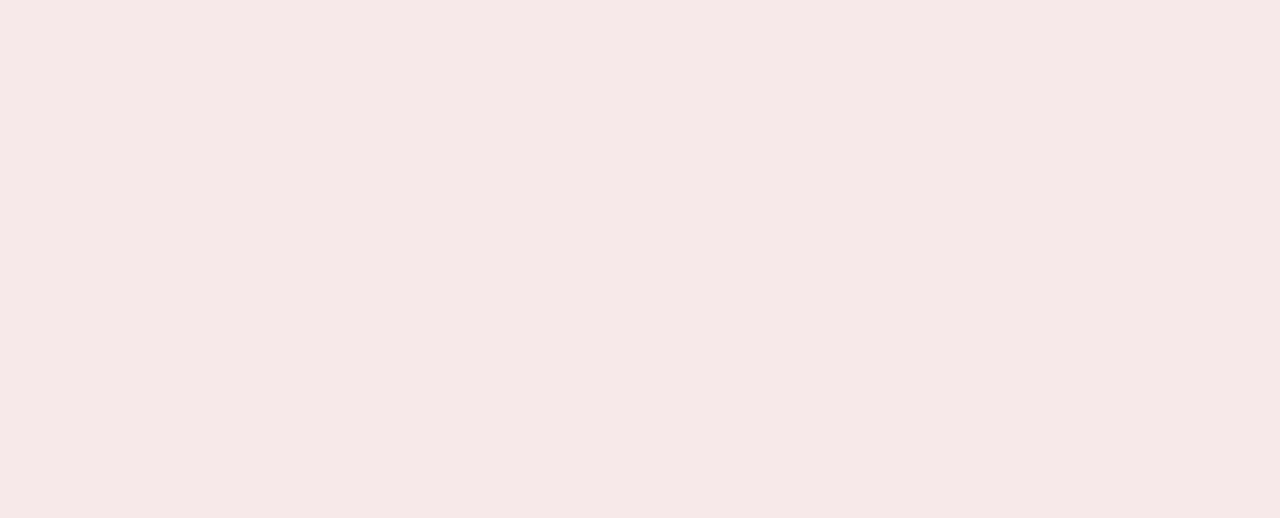
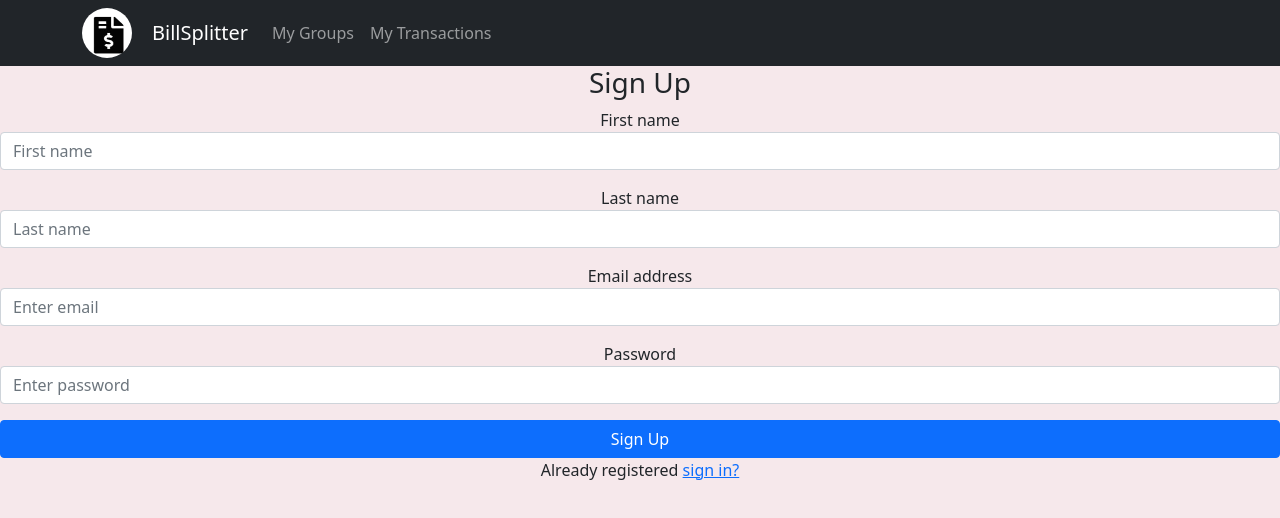
Before and after one commit to shwethaaaaaa/HEAP-billsplitter, a React (Create React App) app: page /UserSignup in a window 1280 px wide. Before the commit this address had no page. Shown: the top 518 px of the page. Built offline with nearby package versions, Linux system fonts and the light colour scheme.

Commit message:
Login stuff

```diff
--- a/src/App.js
+++ b/src/App.js
@@ -9,17 +9,19 @@ import * as React from 'react';
 // import AddTransaction from './components/AddTransaction.js'
 // import TransactionTable from './components/TransactionTable.js';
 // import Navbar from './components/Navbar.js';
-import Layout from "./pages/Layout.js";
+import Layout from "./pages/Layout";
 import CreateGroup from "./pages/CreateGroup";
 import CreateTransaction from "./pages/CreateTransaction";
 import Home from "./pages/Home";
 import Group from "./pages/Group";
 import Profile from "./pages/Profile";
-import MyTransaction from "./pages/MyTransaction.js";
-import GroupFinalTransaction from "./pages/GroupFinalTransaction.js";
+import MyTransaction from "./pages/MyTransaction";
+import GroupFinalTransaction from "./pages/GroupFinalTransaction";
 import CreateTransactionForm from "./pages/CreateTransactionForm";
 import CreateTransactionIntermediate from "./pages/CreateTransactionIntermediate.js";
 import CreateGroupForm from './pages/CreateGroupForm';
+import UserLogin from './pages/Userlogin';
+import UserSignup from './pages/Usersignup';
 
 
 
@@ -31,7 +33,7 @@ import CreateGroupForm from './pages/CreateGroupForm';
 function App() {
   return (
     <div className="App">
-      <style>{'body { background-color: #f6e8eb;  background-image: linear-gradient(to bottom right, pink, blue)}'}</style>
+      <style>{'body { background-color: #f6e8eb;'}</style>
 
         <BrowserRouter>
           <Routes>
@@ -45,6 +47,8 @@ function App() {
                 <Route path="Group" element={<Group />} />
                 <Route path = "MyTransaction" element = {<MyTransaction />} />
                 <Route path = "GroupFinalTransaction" element = {<GroupFinalTransaction />} />
+                <Route path = "UserLogin" element = {<UserLogin />}></Route>
+                <Route path = "UserSignup" element = {<UserSignup />}></Route>
             </Route>
 
           </Routes>
--- /dev/null
+++ b/src/pages/CallingLogin.js
@@ -0,0 +1,66 @@
+import Button from 'react-bootstrap/Button';
+import Card from 'react-bootstrap/Card';
+import Container from 'react-bootstrap/Container';
+import Row from 'react-bootstrap/Row';
+import Col from 'react-bootstrap/Col';
+import Home from './Home';
+import useFetch from './useFetch';
+import { Navigate } from "react-router-dom";
+import MyTransaction from './MyTransaction';
+import {createContext} from "react";
+import Layout from './Layout';
+
+
+
+
+export default function CallingLogin({userdata}){
+    const email = userdata[0]
+    const password = userdata[1]
+
+    console.log(email)
+    console.log(password)
+
+
+        const User_API_URL = `http://localhost:5007/user_login/${email}/${password}`
+
+        const {
+            data,
+            isPendingUser,
+            errorUser
+        } = useFetch(User_API_URL, "GET");
+
+        const another_data = data
+        console.log("reached here!")
+        console.log(data)
+
+
+
+
+        // if (data.code == 201){
+        // const user_id = data.user_id
+        // console.log(user_id);
+
+        // window.location.replace(`/Home${user_id}`);
+
+        // }
+        // const UserID = createContext();
+    return(
+
+         <>
+                <div id="api-display-card">
+                                { errorUser &&  <p>An error occurred while retrieving the unsplash data. </p> }
+                                { isPendingUser && <p>An error occurred while retrieving the unsplash data. </p> }
+                                { data && <Navigate to={{pathname: `/?${data.user_id}`}}/> }
+                                { another_data && <Layout useriddata = {data.user_id} /> }
+
+                 </div>
+
+
+
+         </>
+
+    )
+
+}
+
+// export {UserID};
--- a/src/pages/Layout.js
+++ b/src/pages/Layout.js
@@ -4,7 +4,10 @@ import Nav from 'react-bootstrap/Nav';
 import Navbar from 'react-bootstrap/Navbar';
 import Image from 'react-bootstrap/Image'
 
-const Layout = () => {
+const Layout = ({useriddata}) => {
+
+  console.log(useriddata)
+
   return (
     <>
       {
@@ -20,7 +23,7 @@ const Layout = () => {
             <Navbar.Brand href="#home">BillSplitter</Navbar.Brand>
             <Nav className="me-auto">
               <Nav.Link href="/">My Groups</Nav.Link>
-              <Nav.Link href="MyTransaction">My Transactions</Nav.Link>
+              <Nav.Link href={`MyTransaction?${useriddata}`}>My Transactions</Nav.Link>
             </Nav>
           </Container>
         </Navbar>
--- /dev/null
+++ b/src/pages/Userlogin.js
@@ -0,0 +1,84 @@
+import { useState } from 'react';
+import useFetch from './useFetch';
+import React from 'react'
+import { Group } from '@mui/icons-material';
+import CallingLogin from './CallingLogin';
+import { Link } from "react-router-dom";
+
+
+export default function UserLogin () {
+
+    const [email, setEmail] = React.useState('')
+    const [password, setPassword] = React.useState('')
+
+    const HandleEmail = (event) => {
+        setEmail(event.target.value);
+
+    }
+
+    const HandlePassword = (event) => {
+        setPassword(event.target.value);
+
+    }
+
+    // Login API
+
+    // console.log(email)
+    // console.log(password)
+
+
+
+    const [submitForm, setsubmitForm] = React.useState(false)
+
+
+    const CheckUserDetails = () =>{
+
+
+        setsubmitForm(true);
+
+
+    }
+
+
+
+
+
+
+
+
+
+    return (
+    <>
+        <h3>Sign In</h3>
+        <div className="mb-3">
+          <label>Email address</label>
+          <input
+            type="email"
+            className="form-control"
+            placeholder="Enter email"
+            value = {email}
+            onChange = {HandleEmail}
+          />
+        </div>
+        <div className="mb-3">
+          <label>Password</label>
+          <input
+            className="form-control"
+            placeholder="Enter password"
+            value = {password}
+            onChange = {HandlePassword}
+          />
+        </div>
+        <div className="d-grid">
+
+          <button  type="submit" className="btn btn-primary" onClick = {CheckUserDetails}>
+            Submit
+          </button>
+
+
+        {submitForm && <CallingLogin userdata ={[email, password]}/> }
+
+        </div>
+    </>
+    )
+  }
--- /dev/null
+++ b/src/pages/Usersignup.js
@@ -0,0 +1,53 @@
+import { useState } from 'react';
+
+
+
+
+export default function UserSignup (){
+
+    return(
+         <>
+            <form>
+                <h3>Sign Up</h3>
+                <div className="mb-3">
+                <label>First name</label>
+                <input
+                    type="text"
+                    className="form-control"
+                    placeholder="First name"
+                />
+                </div>
+                <div className="mb-3">
+                <label>Last name</label>
+                <input type="text" className="form-control" placeholder="Last name" />
+                </div>
+                <div className="mb-3">
+                <label>Email address</label>
+                <input
+                    type="email"
+                    className="form-control"
+                    placeholder="Enter email"
+                />
+                </div>
+                <div className="mb-3">
+                <label>Password</label>
+                <input
+                    type="password"
+                    className="form-control"
+                    placeholder="Enter password"
+                />
+                </div>
+                <div className="d-grid">
+                <button type="submit" className="btn btn-primary">
+                    Sign Up
+                </button>
+                </div>
+                <p className="forgot-password text-right">
+                Already registered <a href="/UserLogin">sign in?</a>
+                </p>
+            </form>
+
+         </>
+
+    )
+}
```
Also changed, not shown: 1 other file (tests, documents, lock files or other folders).
